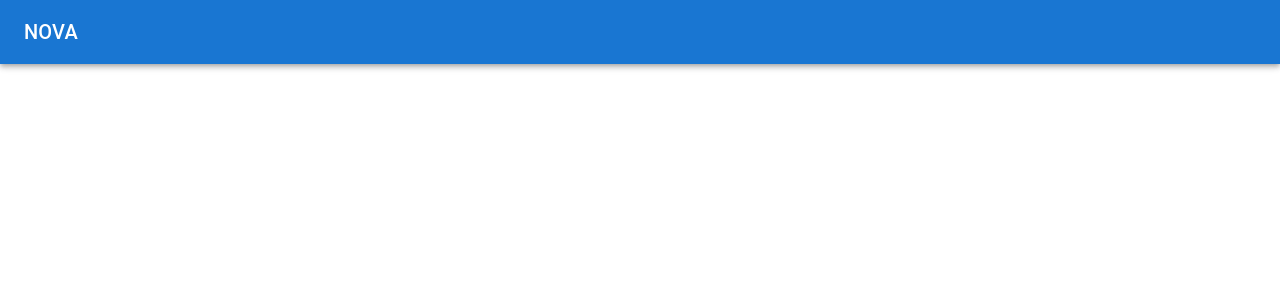
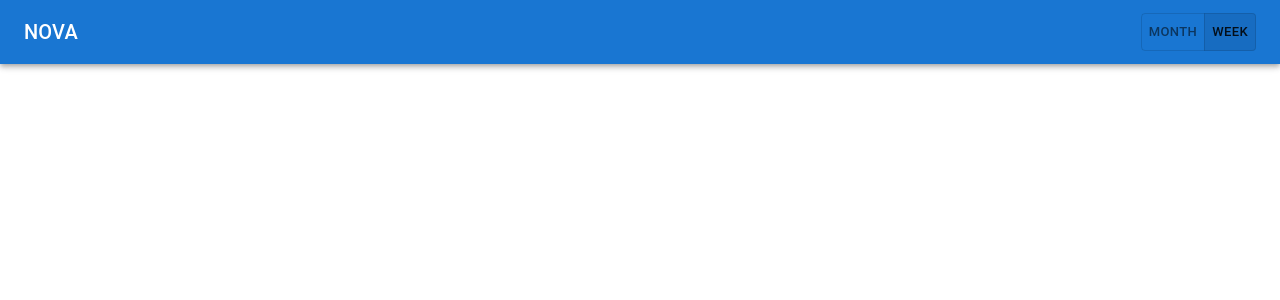
Before and after one commit to mariobsantana/nova-navbar, a React (Create React App) app in the folder navbar/: page / in a window 1280 px wide. Shown: the top 300 px of the page. Built offline with nearby package versions, Linux system fonts and the light colour scheme.

Commit message:
Month-week button

```diff
--- a/navbar/src/microcomponent/Appbar.tsx
+++ b/navbar/src/microcomponent/Appbar.tsx
@@ -4,7 +4,7 @@ import Box from '@mui/material/Box';
 import Toolbar from '@mui/material/Toolbar';
 import Typography from '@mui/material/Typography';
 import Container from '@mui/material/Container';
-
+import WeekMonthButton from './weekMonthButton/WeekMonthButton'
 
 
 const ResponsiveAppBar = () => {
@@ -48,6 +48,7 @@ const ResponsiveAppBar = () => {
           </Typography>
           <Box sx={{ flexGrow: 1, display: { xs: 'none', md: 'flex' } }}>
           </Box>
+          <WeekMonthButton/>
         </Toolbar>
       </Container>
     </AppBar>
--- /dev/null
+++ b/navbar/src/microcomponent/weekMonthButton/WeekMonthButton.tsx
@@ -0,0 +1,37 @@
+import * as React from 'react';
+import Stack from '@mui/material/Stack';
+import ToggleButton from '@mui/material/ToggleButton';
+import ToggleButtonGroup from '@mui/material/ToggleButtonGroup';
+
+export default function ToggleButtonNotEmpty() {
+  const [alignment, setAlignment] = React.useState('week');
+
+  const handleAlignment = (
+    event: React.MouseEvent<HTMLElement>,
+    newAlignment: string | null,
+  ) => {
+    if (newAlignment === 'week') {
+      setAlignment(newAlignment);
+    } else if(newAlignment === 'month') {
+      setAlignment(newAlignment);
+    }
+  };
+
+  return (
+    <Stack direction="row" spacing={4}>
+      <ToggleButtonGroup
+        value={alignment}
+        exclusive
+        onChange={handleAlignment}
+        size="small"
+      >
+        <ToggleButton value="month">
+          Month
+        </ToggleButton>
+        <ToggleButton value="week">
+          Week
+        </ToggleButton>
+      </ToggleButtonGroup>
+    </Stack>
+  );
+}
```
Also changed, not shown: navbar/src/microcomponent/weekMonthButton/WeekMonthComponent.css (added).
